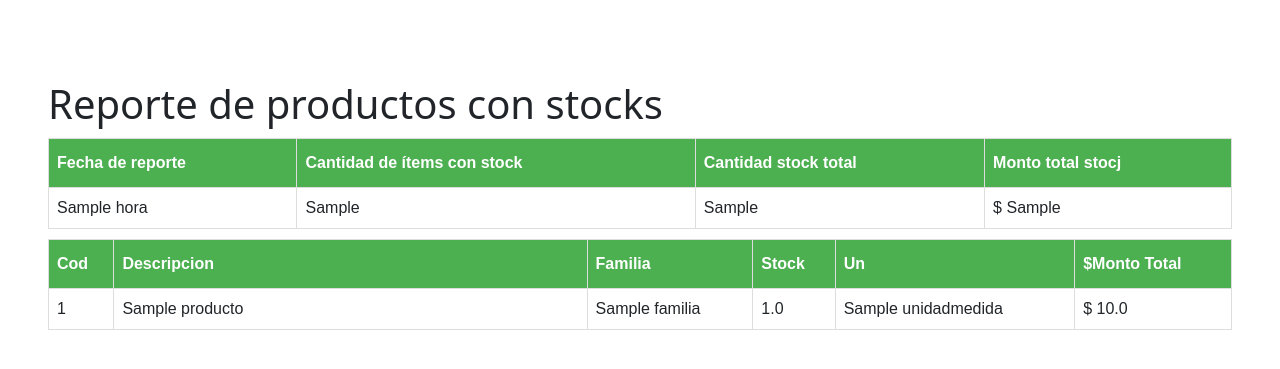
After one commit to espinoza/BodegaPro, a Django app: template templates/pdfStock.html in a window 1280 px wide. The commit adds this page. Shown: the top 369 px of the page. Run offline with Django 3.2, Linux system fonts and the light colour scheme; tables that the repository leaves empty hold one stand-in row (values such as "Sample post"); the template is opened without the code that fills it: values that come from a table or form of the project are taken from there, most other values are stand-ins (such as "Sample title", 1, 10 or a date in 2020); some libraries are stand-ins or nearby versions.

Commit message:
se agregan precios a mov.html, se agregan archivos pdf de stock

```diff
--- a/apps/movApp/models.py
+++ b/apps/movApp/models.py
@@ -140,3 +140,6 @@ class Stock(models.Model):
     producto = models.OneToOneField(Producto,related_name="stock_data",on_delete=models.CASCADE)
     cantidad = models.FloatField(default=0)
     monto_total = models.FloatField(default=0)
+
+    def __str__(self):
+        return f"{self.producto.name} Cant:{self.cantidad} Monto Total ${self.monto_total}"
--- a/apps/movApp/urls.py
+++ b/apps/movApp/urls.py
@@ -25,4 +25,8 @@ urlpatterns = [
          views.cambiarEstado, name='change_status'),
     path('PDF/<int:id_mov_encabezado>/',
          views.sacarPDF, name='generar_pdf'),
+    path('PDF/stock/',
+         views.sacarPDFstock, name='generar_pdf_stock'),
+    path('PDF/SinStock/',
+         views.sacarPDFSinstock, name='generar_pdf_sin_stock'),
 ]
--- a/apps/productoApp/models.py
+++ b/apps/productoApp/models.py
@@ -105,7 +105,7 @@ class Producto(models.Model):
     #stock_data - STOCK (.cantidad, .monto_total)
 
     def __str__(self):
-        return f"Producto {self.name}"
+        return f"Producto Id.{self.id} - {self.name}"
 
     objects = ProductoManager()
 
--- a/static/js/functionsProductos.js
+++ b/static/js/functionsProductos.js
@@ -196,7 +196,7 @@ function getFilaHtml(id_item,producto,tipo){
     <td scope="col">${producto['cantidad']}</td>
     <td scope="col" id="unidad_medida-${id_item}">${producto['unidad_medida']}</td>
     <td scope="col" id="familia-${id_item}">${producto['familia']}</td>
-    <td scope="col">${producto['precio_unit']}</td>`;
+    <td scope="col">${Math.round(producto['precio_unit'])}</td>`;
 
     if (tipo=='edit'){
 
--- a/templates/editMov.html
+++ b/templates/editMov.html
@@ -56,7 +56,7 @@
     {% endif %}
     </h3>
     </div>
-    {% if not user_autorizando %}
+    {% if not user_autorizando  %}
     <h4 class="text-warning" >En espera de autorización</h4>
     {% endif %}
 {% endif %}
@@ -156,7 +156,8 @@
             {%if mov_encabezado.estado == "AUTORIZADO"%}
                 <td scope="col">{% if mov_item.cant_ejecutada == None %} 0 {%else%} {{ mov_item.cant_ejecutada }} {%endif%}</td>
             {%endif%}
-            <td scope="col">{% if mov_item.precio_unit == None %} 0 {%else%} {{ mov_item.precio_unit }} {%endif%}</td>
+            <td scope="col">{{ mov_item.producto.precio_unit }}</td>
+            <!--td scope="col">{% if mov_item.precio_unit == None %} 0 {%else%} {{ mov_item.precio_unit }} {%endif%}</td-->
 
             {% if user_solicitando or user_autorizando or user_ejecutando %}
             <td scope="col">
--- /dev/null
+++ b/templates/pdfStock.html
@@ -0,0 +1,92 @@
+{% extends 'base.html' %}
+{% load static %}
+
+{% block extraStyles %}
+        <title>Title</title>
+        <style type="text/css">
+            .customers {
+            font-family: Arial, Helvetica, sans-serif;
+            border-collapse: collapse;
+            width: 100%;
+            margin-top: 10px;
+            }
+
+            .customers td, .customers th {
+            border: 1px solid #ddd;
+            padding: 8px;
+            }
+
+            .customers tr:nth-child(even){background-color: #f2f2f2;}
+
+            .customers tr:hover {background-color: #ddd;}
+
+            .customers th {
+            padding-top: 12px;
+            padding-bottom: 12px;
+            text-align: left;
+            background-color: #4CAF50;
+            color: white;
+            }
+        </style>
+{% endblock %}
+
+{% block extraScripts %}
+<script src="{% static 'js/functionsProductos.js' %}"></script>
+{% endblock %}
+
+{% block content %}
+
+<h1>Reporte de productos con stocks</h1>
+
+<table class="customers">
+      <thead>
+        <tr>
+          <th scope="col">Fecha de reporte</th>
+          <th scope="col">Cantidad de ítems con stock</th>
+          <th scope="col">Cantidad stock total</th>
+          <th scope="col">Monto total stocj</th>
+        </tr>
+    </thead>
+         <td scope="col">{{hora}}</td>
+            <td scope="col">{{cant_prod}}</td>
+            <td scope="col">{{tot_prod}}</td>
+            <td scope="col">$ {{tot_plata}}</td>
+</table>
+
+    <table class="customers">
+      <thead>
+        <tr>
+
+          <th scope="col">Cod</th>
+          <th scope="col" style="width:40%">Descripcion</th>
+          <th scope="col" >Familia</th>
+          <th scope="col" >Stock</th>
+          <th scope="col" >Un</th>
+          <th scope="col" >$Monto Total</th>
+
+        </tr>
+      </thead>
+        {% for item in stocks %}
+        <tr id="tr-{{ item.producto.id }}">
+
+            <td scope="col">{{ item.producto.cod }}</td>
+            <td scope="col">{{ item.producto.name }}</td>
+            <td scope="col">{{ item.producto.familia.name }}</td>
+            <td scope="col">{{ item.cantidad}}</td>
+            <td scope="col">{{ item.producto.unidad_medida.name }}</td>
+            <td scope="col">$ {{ item.monto_total}}</td>
+
+
+        </tr>
+        {% empty %}
+        <tr>
+            <td></td>
+            <td><p>No hay productos en la lista</p></td>
+        </tr>
+
+        {% endfor %}
+    </table>
+
+
+
+{% endblock %}
--- a/templates/productos.html
+++ b/templates/productos.html
@@ -17,7 +17,11 @@
 
 {% block content %}
 
-<h3>Maestro de Productos</h3>
+<div class="row">
+<h3 class="col-9">Maestro de Productos</h3>
+<a href="{% url 'generar_pdf_stock' %}" class="col-1 btn btn-outline-secondary" style="margin-right: 20px;">PDF</a>
+<a href="{% url 'generar_pdf_sin_stock' %}" class="col-1 btn btn-outline-secondary">PDF S/Stock</a>
+</div>
 
 {% if messages %}
 <ul class="messages">
```
Also changed, not shown: apps/movApp/views.py (+31 -0 lines), templates/pdfSinStock.html (added, +90 -0 lines).
